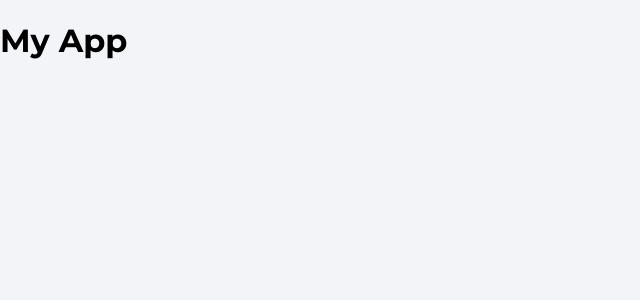
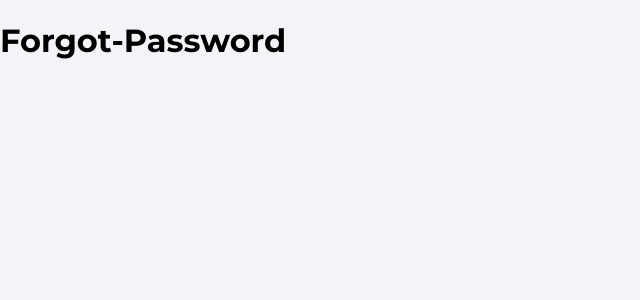
Before and after one commit to Harshak-1744/House_MarketPlace_Place, a React (Create React App) app: page /forgot-password in a window 1280 px wide. Shown: the top 300 px of the page, without its empty margins (0-640 px from the left). Built offline with nearby package versions, Linux system fonts and the light colour scheme; the HTML template or start-up script is replaced by a standard one.

Commit message:
modified:   package-lock.json 	modified:   package.json 	modified:   src/App.js 	new file:   src/pages/Explore.jsx 	new file:   src/pages/ForgotPassword.jsx 	new file:   src/pages/Offers.jsx 	new file:   src/pages/Profile.jsx 	new file:   src/pages/SignIn.jsx 	new file:   src/pages/SignUp.jsx

```diff
--- a/package.json
+++ b/package.json
@@ -9,6 +9,7 @@
     "firebase": "^10.7.1",
     "react": "^18.2.0",
     "react-dom": "^18.2.0",
+    "react-router-dom": "^6.21.1",
     "react-scripts": "5.0.1",
     "web-vitals": "^2.1.4"
   },
--- a/src/App.js
+++ b/src/App.js
@@ -1,8 +1,25 @@
+import { BrowserRouter as Router, Routes, Route } from "react-router-dom";
+import Explore from './pages/Explore';
+import Offers from './pages/Offers';
+import Profile from './pages/Profile';
+import SignIn from './pages/SignIn';
+import SignUp from './pages/SignUp';
+import ForgotPassword from './pages/ForgotPassword'
+
 function App() {
   return (
-    <>
-      <h1>My App</h1>
-    </>
+    <div>
+      <Router>
+        <Routes>
+          <Route path='/' element={<Explore />} />
+          <Route path='/offers' element={<Offers />} />
+          <Route path='/profile' element={<SignIn />} />
+          <Route path='/sign-in' element={<SignIn />} />
+          <Route path='/sign-up' element={<SignUp />} />
+          <Route path='/forgot-password' element={<ForgotPassword />} />
+        </Routes>
+      </Router>
+    </div>
   );
 }
 
--- /dev/null
+++ b/src/pages/Explore.jsx
@@ -0,0 +1,9 @@
+function Explore(){
+    return (
+        <>
+        <h1>Explore</h1>
+        </>
+    )
+}
+
+export default Explore
--- /dev/null
+++ b/src/pages/ForgotPassword.jsx
@@ -0,0 +1,9 @@
+function ForgotPassword(){
+    return (
+        <>
+        <h1>Forgot-Password</h1>
+        </>
+    )
+}
+
+export default ForgotPassword
--- /dev/null
+++ b/src/pages/Offers.jsx
@@ -0,0 +1,9 @@
+function Offers(){
+    return (
+        <>
+        <h1>Offers</h1>
+        </>
+    )
+}
+
+export default Offers
--- /dev/null
+++ b/src/pages/Profile.jsx
@@ -0,0 +1,9 @@
+function Profile(){
+    return (
+        <>
+        <h1>Profile</h1>
+        </>
+    )
+}
+
+export default Profile
--- /dev/null
+++ b/src/pages/SignIn.jsx
@@ -0,0 +1,9 @@
+function SignIn(){
+    return (
+        <>
+        <h1>Sign-In</h1>
+        </>
+    )
+}
+
+export default SignIn
--- /dev/null
+++ b/src/pages/SignUp.jsx
@@ -0,0 +1,9 @@
+function SignUp(){
+    return (
+        <>
+        <h1>Sign Up</h1>
+        </>
+    )
+}
+
+export default SignUp
```
Also changed, not shown: 1 other file (tests, documents, lock files or other folders).
